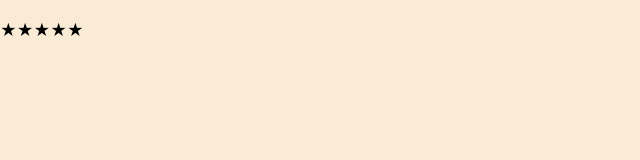
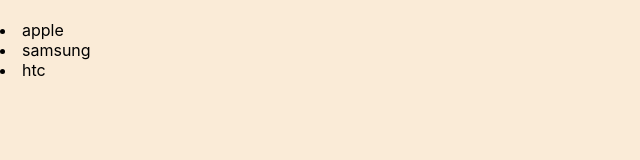
Before and after one commit to Alice-2096/learn-react, a React (Create React App) app: page / in a window 1280 px wide. Shown: the top 160 px of the page, without its empty margins (0-640 px from the left). Built offline with nearby package versions, Linux system fonts and the light colour scheme.

Commit message:
function as prop

```diff
--- a/src/App.js
+++ b/src/App.js
@@ -8,6 +8,8 @@
 import RoundButton from './RoundButton.js';
 import Product from './Product.js';
 import Rating from './Rating.js';
+import { useState } from 'react';
+import Names from './Names.js';
 
 // //hardcode the object for now
 // let postObj = {
@@ -23,9 +25,23 @@
 // //note: Object.values(obj) returns an array of a given object's own property values
 
 function App() {
+  // let [ratingVal, setRatingVal] = useState(0);
+  // function changeVal(newVal) {
+  //   setRatingVal(newVal);
+  // }
+
+  let _items = ['apple', 'samsung', 'htc'];
+  let [items, setItems] = useState(_items);
+
+  function _delete(itemName) {
+    setItems((items) => items.filter((x) => x !== itemName));
+  }
+
   return (
     <div className="App">
-      <Rating></Rating>
+      {/* <Rating onChange={changeVal}></Rating>
+      <h1>{ratingVal}</h1> */}
+      <Names items={items} onclick={_delete}></Names>
     </div>
   );
 }
--- /dev/null
+++ b/src/Names.js
@@ -0,0 +1,11 @@
+import React, { useState } from 'react';
+
+export default function Names({ items, onclick }) {
+  return (
+    <div>
+      {items.map((x) => (
+        <li onClick={() => onclick(x)}>{x}</li> //arrow function
+      ))}
+    </div>
+  );
+}
--- a/src/Rating.js
+++ b/src/Rating.js
@@ -1,6 +1,6 @@
 import React, { useState } from 'react';
 
-export default function Rating() {
+export default function Rating({ onChange }) {
   let [val, setVal] = useState(0);
 
   // function filledStar(value) {
@@ -32,6 +32,7 @@
       <span
         onClick={function showStar() {
           setVal(1);
+          onChange(1);
         }}
         className={val >= 1 ? 'purple' : ''}
       >
@@ -40,6 +41,7 @@
       <span
         onClick={function showStar() {
           setVal(2);
+          onChange(2);
         }}
         className={val >= 2 ? 'purple' : ''}
       >
@@ -48,6 +50,7 @@
       <span
         onClick={function showStar() {
           setVal(3);
+          onChange(3);
         }}
         className={val >= 3 ? 'purple' : ''}
       >
@@ -56,6 +59,7 @@
       <span
         onClick={function showStar() {
           setVal(4);
+          onChange(4);
         }}
         className={val >= 4 ? 'purple' : ''}
       >
@@ -64,6 +68,7 @@
       <span
         onClick={function showStar() {
           setVal(5);
+          onChange(5);
         }}
         className={val >= 5 ? 'purple' : ''}
       >
```
